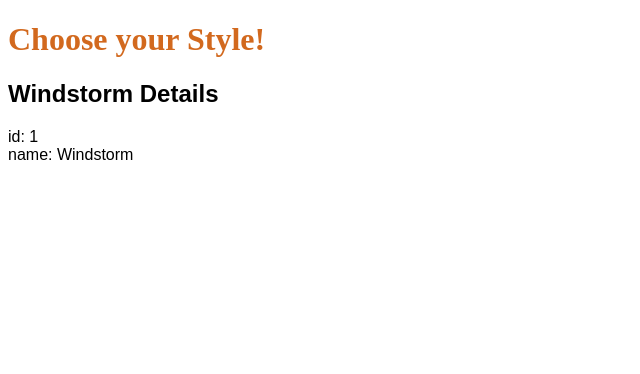
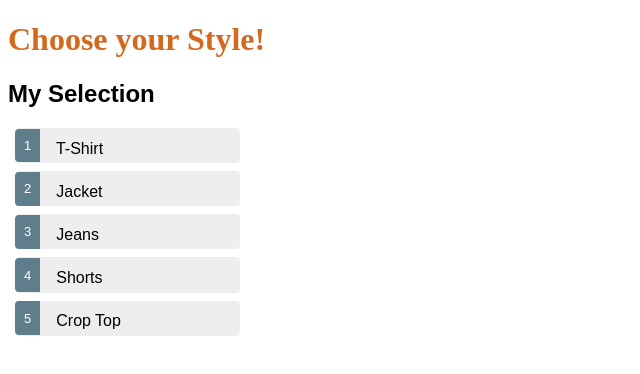
Before and after one commit to DeboraArzu/Lab-2-Programacion-Web, an Angular app: page / in a window 1280 px wide. Shown: the top 374 px of the page, without its empty margins (0-640 px from the left). Built offline with nearby package versions, Linux system fonts and the light colour scheme.

Commit message:
Functions added, and controls

```diff
--- a/src/app/app.component.html
+++ b/src/app/app.component.html
@@ -1,3 +1,2 @@
-
 <h1>{{title}}</h1>
 <app-clothes></app-clothes>
--- a/src/app/cloth.ts
+++ b/src/app/cloth.ts
@@ -1,4 +1,6 @@
 export class Cloth {
     id: number;
     name: string;
+    cost: number;
+    size: string;
   }
--- a/src/app/clothes/clothes.component.css
+++ b/src/app/clothes/clothes.component.css
@@ -0,0 +1,48 @@
+/* HeroesComponent's private CSS styles */
+.selected {
+    background-color: #CFD8DC !important;
+    color: white;
+  }
+  .clothes {
+    margin: 0 0 2em 0;
+    list-style-type: none;
+    padding: 0;
+    width: 15em;
+  }
+  .clothes li {
+    cursor: pointer;
+    position: relative;
+    left: 0;
+    background-color: #EEE;
+    margin: .5em;
+    padding: .3em 0;
+    height: 1.6em;
+    border-radius: 4px;
+  }
+  .clothes li.selected:hover {
+    background-color: #BBD8DC !important;
+    color: white;
+  }
+  .clothes li:hover {
+    color: #607D8B;
+    background-color: #DDD;
+    left: .1em;
+  }
+  .clothes .text {
+    position: relative;
+    top: -3px;
+  }
+  .clothes .badge {
+    display: inline-block;
+    font-size: small;
+    color: white;
+    padding: 0.8em 0.7em 0 0.7em;
+    background-color: #607D8B;
+    line-height: 1em;
+    position: relative;
+    left: -1px;
+    top: -4px;
+    height: 1.8em;
+    margin-right: .8em;
+    border-radius: 4px 0 0 4px;
+  }
--- a/src/app/clothes/clothes.component.html
+++ b/src/app/clothes/clothes.component.html
@@ -1,3 +1,24 @@
-<h2>{{cloth.name}} Details</h2>
-<div><span>id: </span>{{cloth.id}}</div>
-<div><span>name: </span>{{cloth.name}}</div>
+<h2>My Selection</h2>
+<ul class="clothes">
+    <li *ngFor="let cloth of clothes"
+    [class.selected]="cloth === selectedCloth"
+    (click)="onSelect(cloth)">
+    <span class="badge">{{cloth.id}}</span> {{cloth.name}}
+  </li>
+</ul>
+<div *ngIf="selectedCloth">
+
+    <h2>{{selectedCloth.name | uppercase}} Details</h2>
+    <div><span>id: </span>{{selectedCloth.id}}</div>
+    <div>
+      <label>name:
+        <input [(ngModel)]="selectedCloth.name" placeholder="name">
+      </label>
+    </div>
+    <div><span>cost: </span>{{selectedCloth.cost}}</div>
+    <div>
+      <label>size:
+        <input [(ngModel)]="selectedCloth.size" placeholder="size">
+      </label>
+    </div>
+  </div>
--- a/src/app/clothes/clothes.component.ts
+++ b/src/app/clothes/clothes.component.ts
@@ -1,5 +1,6 @@
 import { Component, OnInit } from '@angular/core';
 import { Cloth } from '../cloth';
+import {CLOTHES} from '../mock-clothes';
 
 
 @Component({
@@ -9,14 +10,16 @@ import { Cloth } from '../cloth';
 })
 export class ClothesComponent implements OnInit {
 
-  cloth: Cloth = {
-    id: 1,
-    name: 'Windstorm'
-  };
+  clothes = CLOTHES;
+  selectedCloth: Cloth;
 
   constructor() { }
 
   ngOnInit() {
   }
 
+  onSelect(cloth: Cloth): void{
+    this.selectedCloth = cloth;
+  }
+
 }
--- /dev/null
+++ b/src/app/mock-clothes.ts
@@ -0,0 +1,9 @@
+import {Cloth} from './cloth';
+
+export const CLOTHES:Cloth[] = [
+    {id: 1, name: 'T-Shirt', cost:100 ,size:'S,M,L'},
+    {id: 2, name: 'Jacket', cost:100 ,size:'S,M,L'},
+    {id: 3, name: 'Jeans', cost:100 ,size:'30-40'},
+    {id: 4, name: 'Shorts', cost:100 ,size:'30-40'},
+    {id: 5, name: 'Crop Top', cost:100 ,size:'S,M,L'}
+];
```
